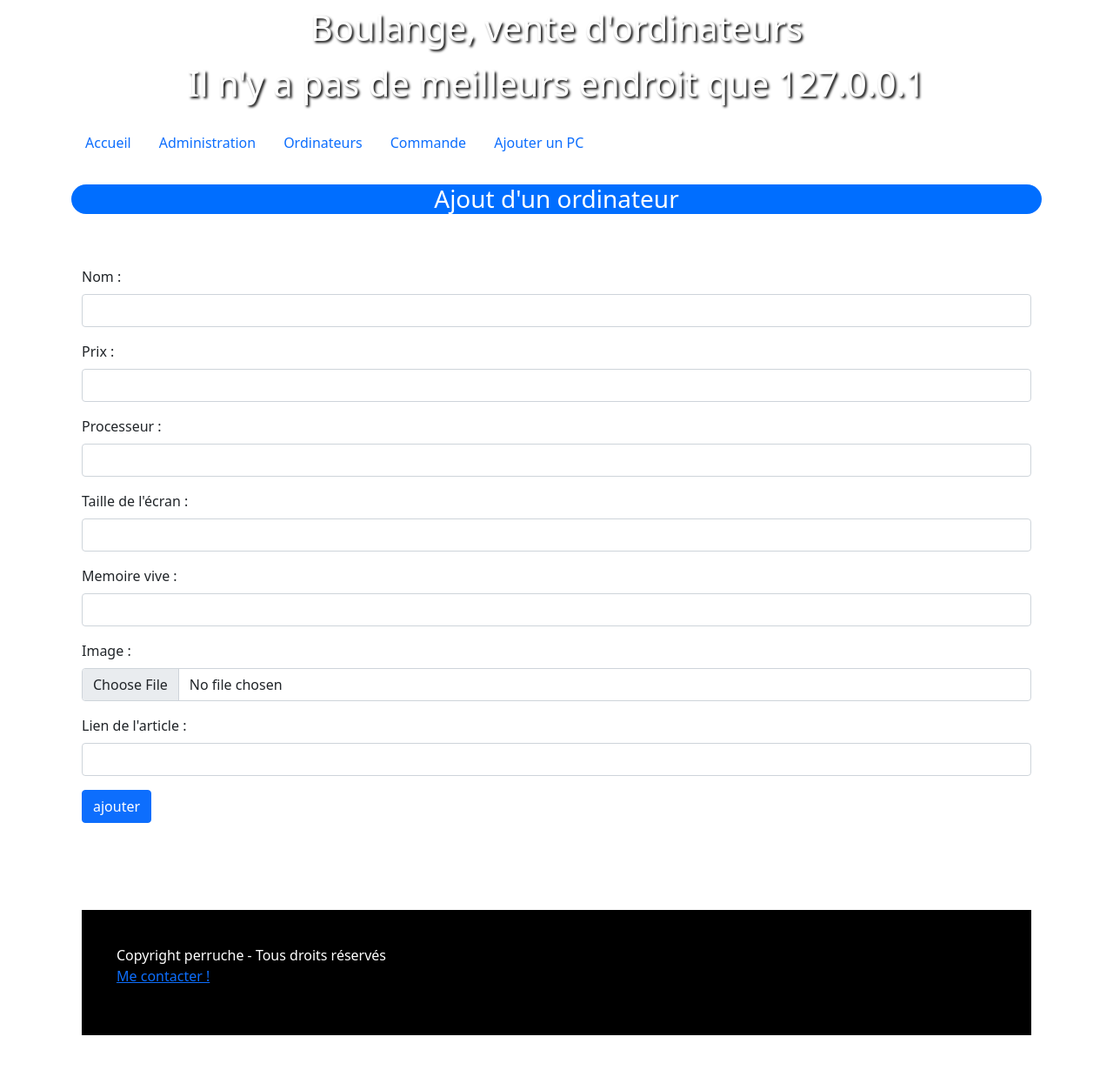
After one commit to ManonName/Boulange, a PHP site: page /vue/formulaireOrdi.php in a window 1280 px wide. The commit adds this page. Shown: the whole page at 87% size. Run offline with PHP 8.4, Linux system fonts and the light colour scheme.

Commit message:
Implémenter le formulaire de création d'un ordinateur (page Créer un ordinateur)

```diff
--- /dev/null
+++ b/vue/formulaireOrdi.php
@@ -0,0 +1,40 @@
+<?php
+ob_start();
+?>
+<div class="container">
+    <form method="POST" action="index.php?action=valid-creer" enctype="multipart/form-data">
+      <div class="mb-3">
+        <label class="form-label" for="denomination">Nom : </label>
+        <input class="form-control" type="text" id="denomination" name="denomination">
+      </div>
+      <div class="mb-3">
+        <label class="form-label" for="prix">Prix : </label>
+        <input class="form-control" type="number" step=0.01 id="prix" name="prix">
+      </div>
+      <div class="mb-3">
+        <label class="form-label" for="processeur">Processeur : </label>
+        <input class="form-control" type="text" id="processeur" name="processeur">
+      </div>
+      <div class="mb-3">
+        <label class="form-label" for="ecran">Taille de l'écran : </label>
+        <input class="form-control" type="number" id="ecran" name="ecran">
+      </div>
+      <div class="mb-3">
+        <label class="form-label" for="vive">Memoire vive : </label>
+        <input class="form-control" type="number" id="vive" name="vive">
+      </div>
+      <div class="mb-3">
+        <label class="form-label" for="image">Image : </label>
+        <input class="form-control" type="file" id="image" name="image">
+      </div>
+      <div class="mb-3">
+        <label class="form-label" for="lien">Lien de l'article : </label>
+        <input class="form-control" type="text" id="lien" name="lien">
+      </div>
+      <input class="btn btn-primary" type="submit" value="ajouter" name="form_ajouter"/>
+</form>
+<?php
+$content = ob_get_clean();
+$titre = "Ajout d'un ordinateur";
+require "template.php";
+?>
```
Also changed, not shown: controleur/controleur.php (+7 -2 lines), outil/outils.php (+22 -0 lines), public/images/14948_photo.png (added), public/images/19077_Capture d’écran 2022-05-29 155845.png (added), public/images/24437_photo.png (added), public/images/32945_photo.png (added), public/images/3347_photo.png (added), public/images/52389_photo.png (added), public/images/75570_photo.png (added).
